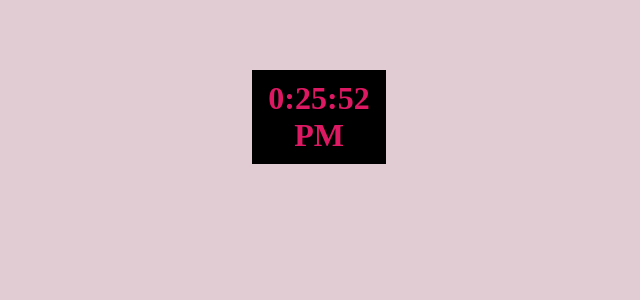
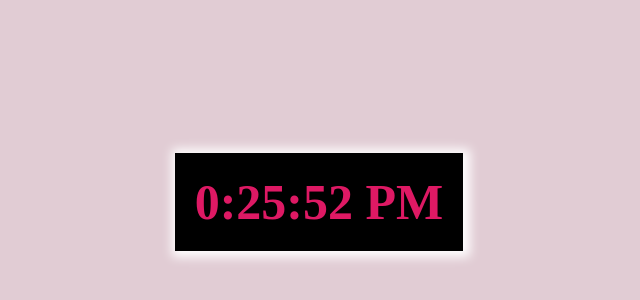
Before and after one commit to MasoomaMohammadi/CLOCK, a plain HTML site: page index.html in a window 1280 px wide. Shown: the part 206-506 px from the top of the page, without its empty margins (321-961 px from the left). Drawn offline with Linux system fonts and the light colour scheme.

Commit message:
add responsve

```diff
--- a/css/style.css
+++ b/css/style.css
@@ -3,13 +3,17 @@ body {
 }
 
 .bg {
-  padding:5px;
-  text-align:center;
-  margin:250px 560px;
+ display: flex;
+  justify-content: center;
+  align-items: center;
+  height: 100vh;
+
 }
 
 h1 {
+  box-shadow:2px 1px 10px 5px #fff;
+  font-size:50px;
   color:#DE1964;
-  background-color:black;
-  padding:10px;
+  background-color:#000;
+  padding:20px;
 }
```
